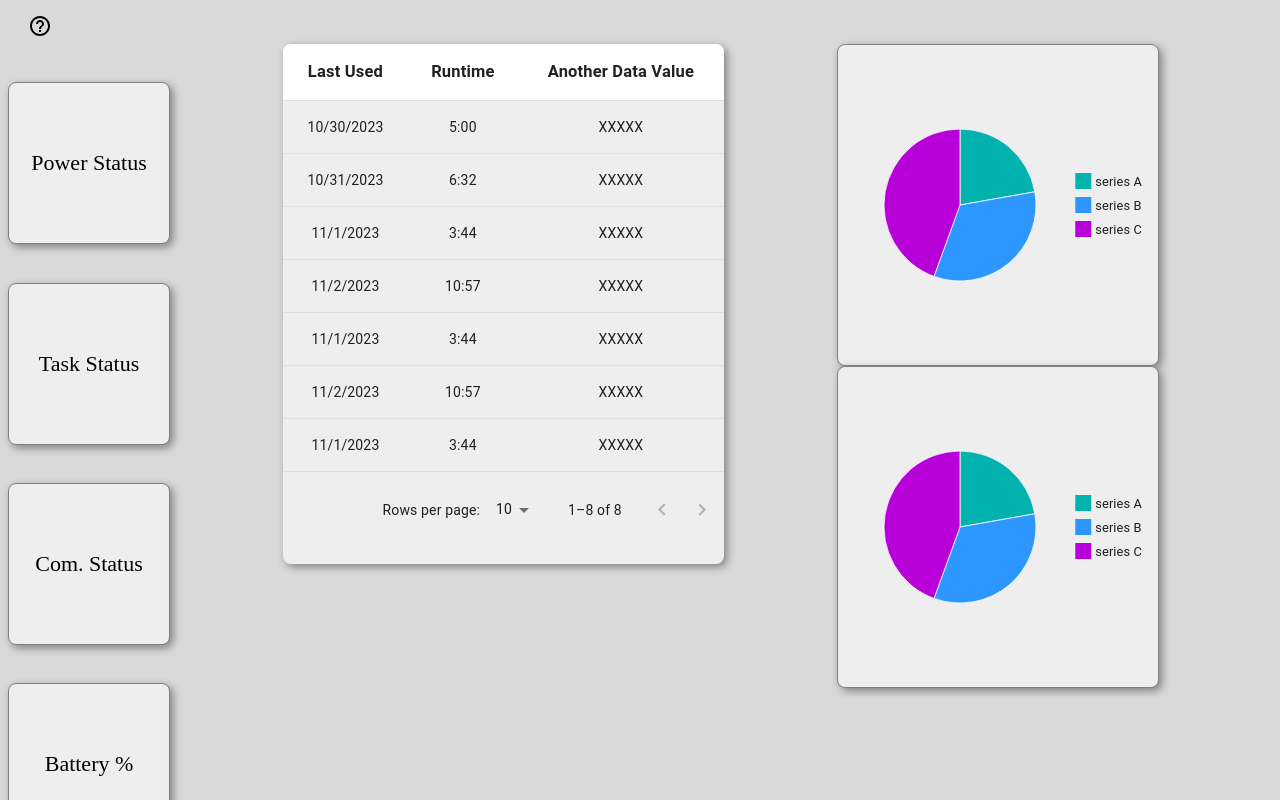
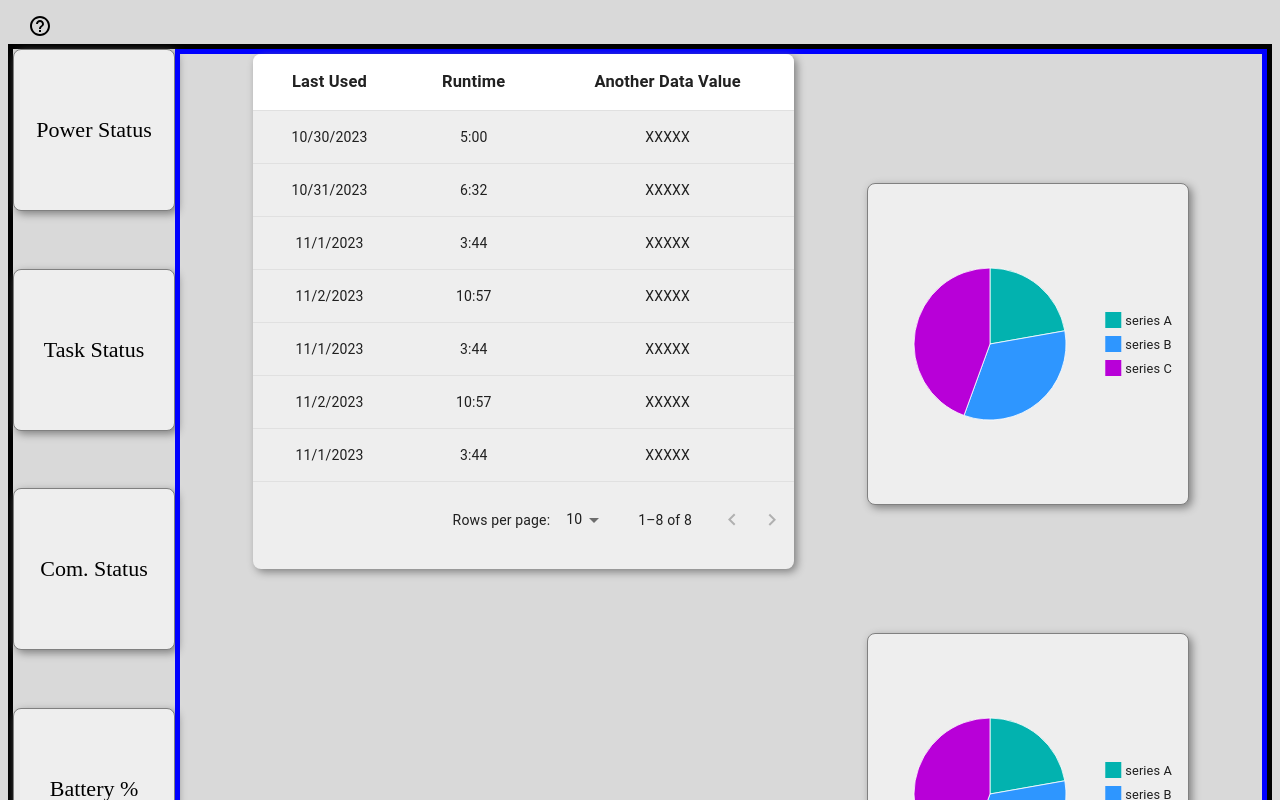
Before and after one commit to zeldafan664/Team-Projects-Team6, a React (Create React App) app in the folder Frontend/thereactapp/: page / in a window 1280 px wide. Shown: the top 800 px of the page. Built offline with nearby package versions, Linux system fonts and the light colour scheme; no server answers.

Commit message:
Format is good

```diff
--- a/Frontend/thereactapp/src/Homepage.tsx
+++ b/Frontend/thereactapp/src/Homepage.tsx
@@ -41,12 +41,14 @@ function Homepage() {
         <>
 
             <UserGuide />
-            <Box sx={{ display: "flex", flex:1}}>
+            <Box sx={{ display: "flex", flex: 1, border: "5px solid black" }}>
                 <RobotStatus />
-                <Box sx={{ display: "flex", justifyContent: "space-evenly", flex: 2 }}>
+
+                <Box sx={{ display: "flex", flex: 2, border: "5px solid blue", justifyContent: "space-evenly" }}>
                     <UsageData />
                     <PieDisplay />
                 </Box>
+
             </Box>
 
         </>
--- a/Frontend/thereactapp/src/PieChart.tsx
+++ b/Frontend/thereactapp/src/PieChart.tsx
@@ -5,7 +5,7 @@ import Box from '@mui/material/Box';
 export default function PieDisplay() {
     return (
         <>
-            <Box style={{ display: "flex", flexDirection: "column"}}>
+            <Box style={{ display: "flex", flexDirection: "column", justifyContent: "space-evenly" }}>
                 <Box style={{
                     display: "flex",
                     justifyContent: "center",
--- a/Frontend/thereactapp/src/RobotStatus.tsx
+++ b/Frontend/thereactapp/src/RobotStatus.tsx
@@ -5,7 +5,7 @@ export default function RobotStatus() {
 
     return (
         <>
-            <div style={{ display: "flex", flexDirection: "column", justifyContent: "space-evenly", height: "65rem" }}>
+            <div style={{ display: "flex", flexDirection: "column", justifyContent: "space-between", height: "65rem" }}>
                 <Box
                     style={{
                         display: "flex",
--- a/Frontend/thereactapp/src/UsageData.tsx
+++ b/Frontend/thereactapp/src/UsageData.tsx
@@ -35,6 +35,7 @@ const rows = [
     createData('11/1/2023', '3:44', "XXXXX"),
     createData('11/2/2023', '10:57', "XXXXX"),
 
+
 ];
 
 export default function StickyHeadTable() {
@@ -52,7 +53,7 @@ export default function StickyHeadTable() {
 
     return (
         <Paper sx={{
-            width: '40%', overflow: 'hidden', borderRadius: "0.5rem", height: '50%',
+            width: '50%', overflow: 'hidden', borderRadius: "0.5rem", height: '50%',
             boxShadow: "3px 3px 8px gray",
             backgroundColor: "#EEEEEE"
         }}>
```
